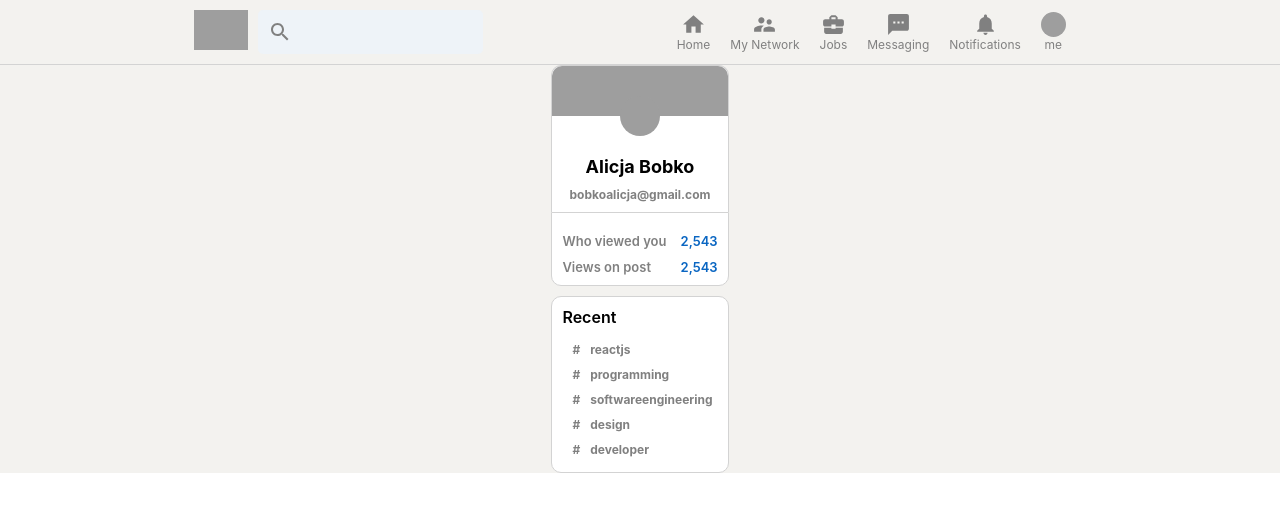
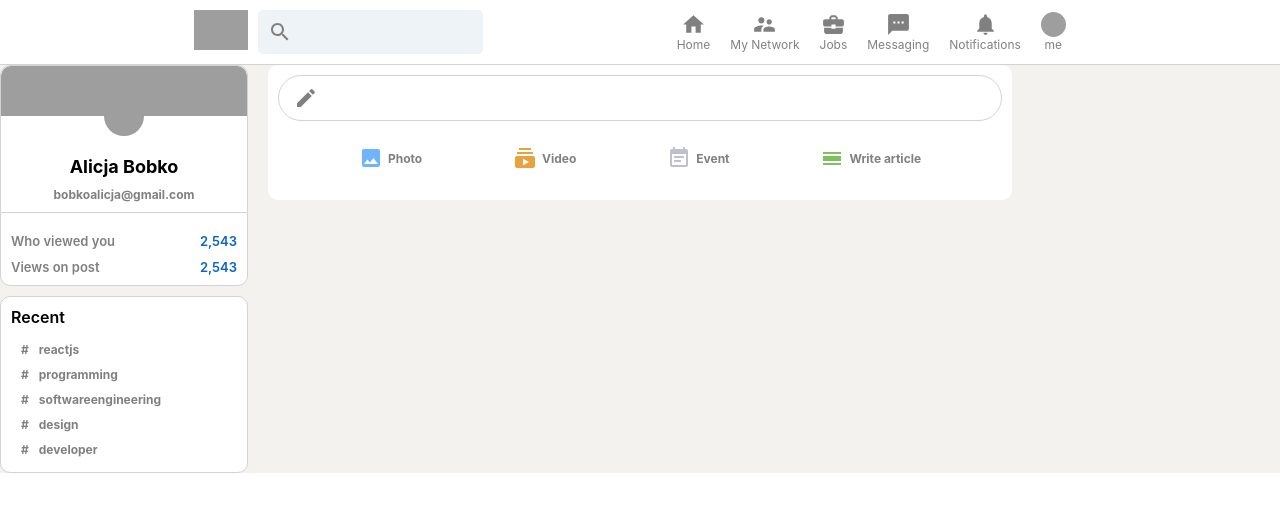
Before and after one commit to alicja1bobko/LinkedIn-clone, a React (Create React App) app: page / in a window 1280 px wide. Shown: the top 512 px of the page. Built offline with nearby package versions, Linux system fonts and the light colour scheme; grey boxes are pictures that could not be loaded.

Commit message:
style:feed

```diff
--- a/src/App.css
+++ b/src/App.css
@@ -1,7 +1,7 @@
 .app{
     background-color: #f3f2ef;
     flex-direction: column;
-    align-items: center;
+    /* align-items: center; */
     display: flex;
 }
 
--- a/src/App.js
+++ b/src/App.js
@@ -1,12 +1,14 @@
 import "./App.css";
 import Header from "./components/Header/Header";
 import Sidebar from "./components/Sidebar/Sidebar";
+import Feed from "./components/Feed/Feed";
 function App() {
   return (
     <div className="app">
       <Header />
       <div className="app__body">
         <Sidebar />
+        <Feed />
       </div>
     </div>
   );
--- /dev/null
+++ b/src/components/Feed/Feed.css
@@ -0,0 +1,49 @@
+.feed{
+    display: flex;
+    flex-direction: column;
+    flex:0.6;
+    margin: 0 20px;
+}
+
+.feed__inputContainer{
+    display: flex;
+    flex-direction: column;
+    padding: 10px;
+    padding-bottom: 20px;
+    border-radius: 10px;
+    margin-bottom: 20px;
+    background-color: white;
+}
+
+.feed__input{
+    border: 1px solid lightgray;
+    border-radius: 30px;
+    display: flex;
+    padding: 10px;
+    color: gray;
+    padding-left: 15px;
+}
+
+
+.feed__input > form{
+    width: 100%;
+        display: flex;
+}
+
+
+.feed__input > form > input {
+    border:none;
+    flex: 1;
+    margin-left: 10px;
+    outline-width: 0;
+    font-weight: 600;
+}
+
+.feed__input > form > button {
+    display: none;
+}
+
+.feed__inputOptions{
+    display: flex;
+    justify-content: space-evenly;
+}
--- /dev/null
+++ b/src/components/Feed/Feed.jsx
@@ -0,0 +1,35 @@
+import "./Feed.css";
+import CreateIcon from "@mui/icons-material/Create";
+import InputOption from "../InputOption/InputOption";
+import ImageIcon from "@mui/icons-material/Image";
+import SubscriptionsIcon from "@mui/icons-material/Subscriptions";
+import EventNoteIcon from "@mui/icons-material/EventNote";
+import CalendarViewDayIcon from "@mui/icons-material/CalendarViewDay";
+
+function Feed() {
+  return (
+    <div className="feed">
+      <div className="feed__inputContainer">
+        <div className="feed__input">
+          <CreateIcon />
+          <form>
+            <input type="text" />
+            <button type="submit">Send</button>
+          </form>
+        </div>
+        <div className="feed__inputOptions">
+          <InputOption Icon={ImageIcon} title="Photo" color="#70B5F9" />
+          <InputOption Icon={SubscriptionsIcon} title="Video" color="#E7A33E" />
+          <InputOption Icon={EventNoteIcon} title="Event" color="#C0C0CD" />
+          <InputOption
+            Icon={CalendarViewDayIcon}
+            title="Write article"
+            color="#7FC15E"
+          />
+        </div>
+      </div>
+    </div>
+  );
+}
+
+export default Feed;
--- a/src/components/Header/Header.css
+++ b/src/components/Header/Header.css
@@ -2,6 +2,7 @@
     display: flex;
     justify-content: space-evenly;
     border-bottom: 0.1px solid lightgray;
+    background-color: white;
     padding: 10px 0 10px 0;
     width: 100%;
     position: sticky;
--- /dev/null
+++ b/src/components/InputOption/InputOption.css
@@ -0,0 +1,20 @@
+.inputOption {
+  display: flex;
+  align-items: center;
+  margin-top: 15px;
+  color: gray;
+  padding: 10px;
+  cursor: pointer;
+}
+
+.inputOption:hover {
+  background-color: whitesmoke;
+  border-radius: 10px;
+}
+
+.inputOption__title {
+  margin: 0;
+  font-size: 12px;
+  margin-left: 5px;
+
+}
--- /dev/null
+++ b/src/components/InputOption/InputOption.jsx
@@ -0,0 +1,15 @@
+import React from "react";
+import "./InputOption.css";
+
+function InputOption({ Icon, title, color }) {
+  return (
+    <div className="inputOption">
+      <Icon style={{ color: color }} />
+      <h4 className="inputOption__title" i>
+        {title}
+      </h4>
+    </div>
+  );
+}
+
+export default InputOption;
```
